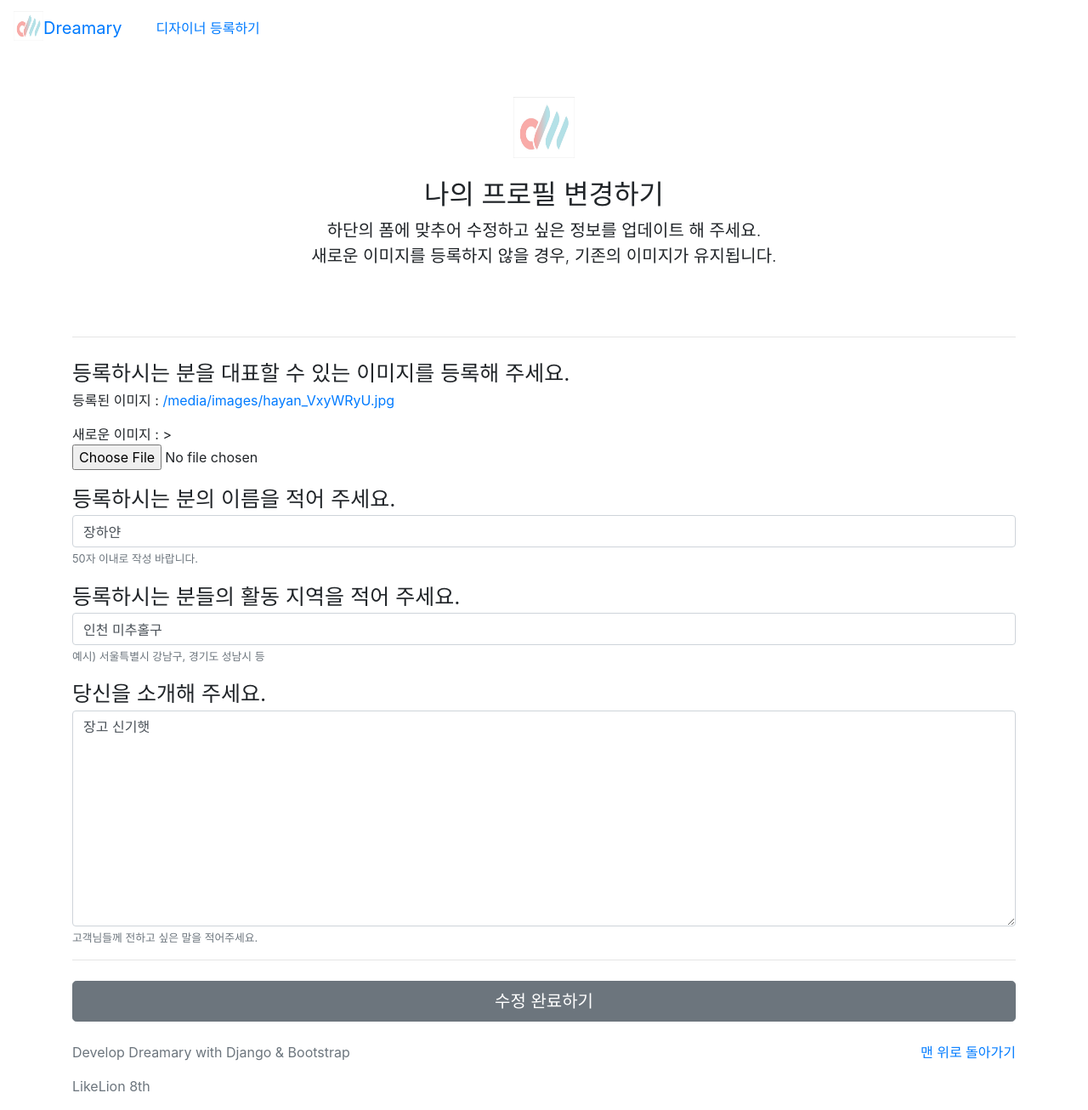
After one commit to white-jang/Dreamary_class, a Django app: page /update/1/ in a window 1280 px wide. The commit adds this page. Shown: the whole page at 85% size. Run offline with Django 3.2, Linux system fonts and the light colour scheme; data comes from the database, SQL or seed files in the repository; both versions use the stored data as it was after the commit; some libraries are stand-ins or nearby versions.

Commit message:
CRUD & Requirements.txt added

```diff
--- a/page/templates/base.html
+++ b/page/templates/base.html
@@ -74,13 +74,18 @@
         <img src="{% static 'images/Dreamary_Logo.png' %}" width="35" height="35" alt="Dreamary_Logo.png">
         <label class="navbar-brand align-self-center">Dreamary</label>
       </a>
+      <div class="collapse navbar-collapse">
+        <div class="navbar-nav">
+          <a class="nav-item nav-link" href="{% url 'new' %}">디자이너 등록하기</a>
+        </div>
+      </div>
     </div>
   </header>
 
   <!--Main Content-->
   <main role="main">
-      {% block content %}
-      {% endblock %}
+    {% block content %}
+    {% endblock %}
   </main>
 
   <footer class="text-muted">
--- a/page/templates/detail.html
+++ b/page/templates/detail.html
@@ -12,6 +12,12 @@
       <h2 class="featurette-heading">{{ designer.name }}<span id="namecdeco" class="text-muted"> 헤어 디자이너</span></h2>
       <h5 class="featurette-heading">"{{ designer.address }}" 에서 활동 중입니다.</h5>
       <p class="lead">{{ designer.description }}</p>
+      <div class="d-flex justify-content-between align-items-center">
+        <div class="btn-group">
+          <a href="{% url 'update' designer.id %}" class="btn btn-sm btn-outline-secondary">정보 수정</a>
+          <a href="{% url 'delete' designer.id %}" class="btn btn-sm btn-outline-danger">정보 삭제</a>
+        </div>
+      </div>
     </div>
     <div class="col-md-4">
       <img src="{{ designer.image.url }}" width="150%" alt="Designer_Profile_Image">
--- /dev/null
+++ b/page/templates/update.html
@@ -0,0 +1,49 @@
+{% extends 'base.html' %}
+{% load static %}
+
+{% block title %}프로필 수정하기{% endblock %}
+{% block link %}{% static 'css/update.css' %}{% endblock %}
+
+{% block content %}
+<div class="container">
+    <div class="py-5 text-center">
+        <img class="d-block mx-auto mb-4" src="{% static 'images/Dreamary_Logo.png' %}" alt="" width="72" height="72">
+        <h2>나의 프로필 변경하기</h2>
+        <p class="lead">하단의 폼에 맞추어 수정하고 싶은 정보를 업데이트 해 주세요.<br>새로운 이미지를 등록하지 않을 경우, 기존의 이미지가 유지됩니다.</p>
+    </div>
+    <div class="order-md-1">
+        <hr class="mb-4">
+        <form action="{% url 'update' designer.id %}" method="POST" enctype="multipart/form-data"></form>
+        {% csrf_token %}
+        <div class="mb-3">
+            <label for="inputFile">등록하시는 분을 대표할 수 있는 이미지를 등록해 주세요.</label>
+            <div>{% if designer.image %}<p>등록된 이미지 : <a href="{{ designer.image.url }}">{{ designer.image.url }}</a>
+                </p>{% endif %}</div>
+            <p>새로운 이미지 : ><input type="file" class="form-control-file" id="inputFile" name=image></p>
+        </div>
+
+        <div class="mb-3">
+            <label for="inputName">등록하시는 분의 이름을 적어 주세요.</label>
+            <input type="text" class="form-control" name="name" id="inputName" value="{{ designer.name }}" required>
+            <small id="Name" class="form-text text-muted">50자 이내로 작성 바랍니다.</small>
+        </div>
+
+        <div class="mb-3">
+            <label for="inputAddress">등록하시는 분들의 활동 지역을 적어 주세요.</label>
+            <input type="text" class="form-control" id="inputAdress" name="address" value="{{ designer.address }}"
+                required>
+            <small id="Address" class="form-text text-muted">예시) 서울특별시 강남구, 경기도 성남시 등</small>
+        </div>
+
+        <div class="mb-3">
+            <label for="inputDescription">당신을 소개해 주세요.</label>
+            <textarea class="form-control" name="description" id="inputDescription" cols="40" rows="10" required>{{ designer.description }}</textarea>
+            <small id="intoduce" class="form-text text-muted">고객님들께 전하고 싶은 말을 적어주세요.</small>
+        </div>
+        <hr class="mb-4">
+        <button class="btn btn-secondary btn-lg btn-block" type="submit">수정 완료하기</button>
+    </div>
+
+</div>
+</div>
+{% endblock %}
--- a/page/urls.py
+++ b/page/urls.py
@@ -3,6 +3,10 @@ from . import views
 
 urlpatterns = [
     path('', views.home, name='home'),
-    path('introduce/', views.introduce, name="introduce"),
-    path('profile/<int:designer_id>', views.detail, name="detail"),
+    path('introduce/', views.introduce, name='introduce'),
+    path('profile/<int:designer_id>/', views.detail, name='detail'),
+    path('new/', views.new, name='new'),
+    path('create/', views.create, name='create'),
+    path('delete/<int:designer_id>/', views.delete, name='delete'),
+    path('update/<int:designer_id>/', views.update, name='update'),
 ]
--- a/page/views.py
+++ b/page/views.py
@@ -1,4 +1,4 @@
-from django.shortcuts import render, get_object_or_404
+from django.shortcuts import render, get_object_or_404, redirect
 from .models import Designer
 
 # Create your views here.
@@ -12,3 +12,41 @@ def introduce(request):
 def detail(request, designer_id):
     designer = get_object_or_404(Designer, pk=designer_id)
     return render(request, 'detail.html', {'designer' : designer})
+
+def new(request):
+    return render(request, 'new.html')
+
+def create(request):
+    if request.method == 'POST':
+        post = Designer()
+        if 'image' in request.FILES:
+            post.image = request.FILES['image']
+        post.name = request.POST['name']
+        post.address = request.POST['address']
+        post.description = request.POST['description']
+
+        post.save()
+
+        return redirect('detail', post.id)
+
+def update(request, designer_id):
+    post = get_object_or_404(Designer, pk=designer_id)
+    if request.method == 'POST':
+        post = Designer()
+        if 'image' in request.FILES:
+            post.image = request.FILES['image']
+        post.name = request.POST['name']
+        post.address = request.POST['address']
+        post.description = request.POST['description']
+
+        post.save()
+
+        return redirect('detail', post.id)
+    else:
+        return render(request, 'update.html', {'designer' : post})
+
+def delete(request, designer_id):
+    post = get_object_or_404(Designer, pk=designer_id)
+    post.delete()
+
+    return redirect('home')
--- /dev/null
+++ b/requirements.txt
@@ -0,0 +1,5 @@
+asgiref==3.2.10
+Django==3.0.8
+Pillow==7.2.0
+pytz==2020.1
+sqlparse==0.3.1
```
Also changed, not shown: page/templates/new.html (added, +46 -0 lines), db.sqlite3, page/static/css/new.css (added).
